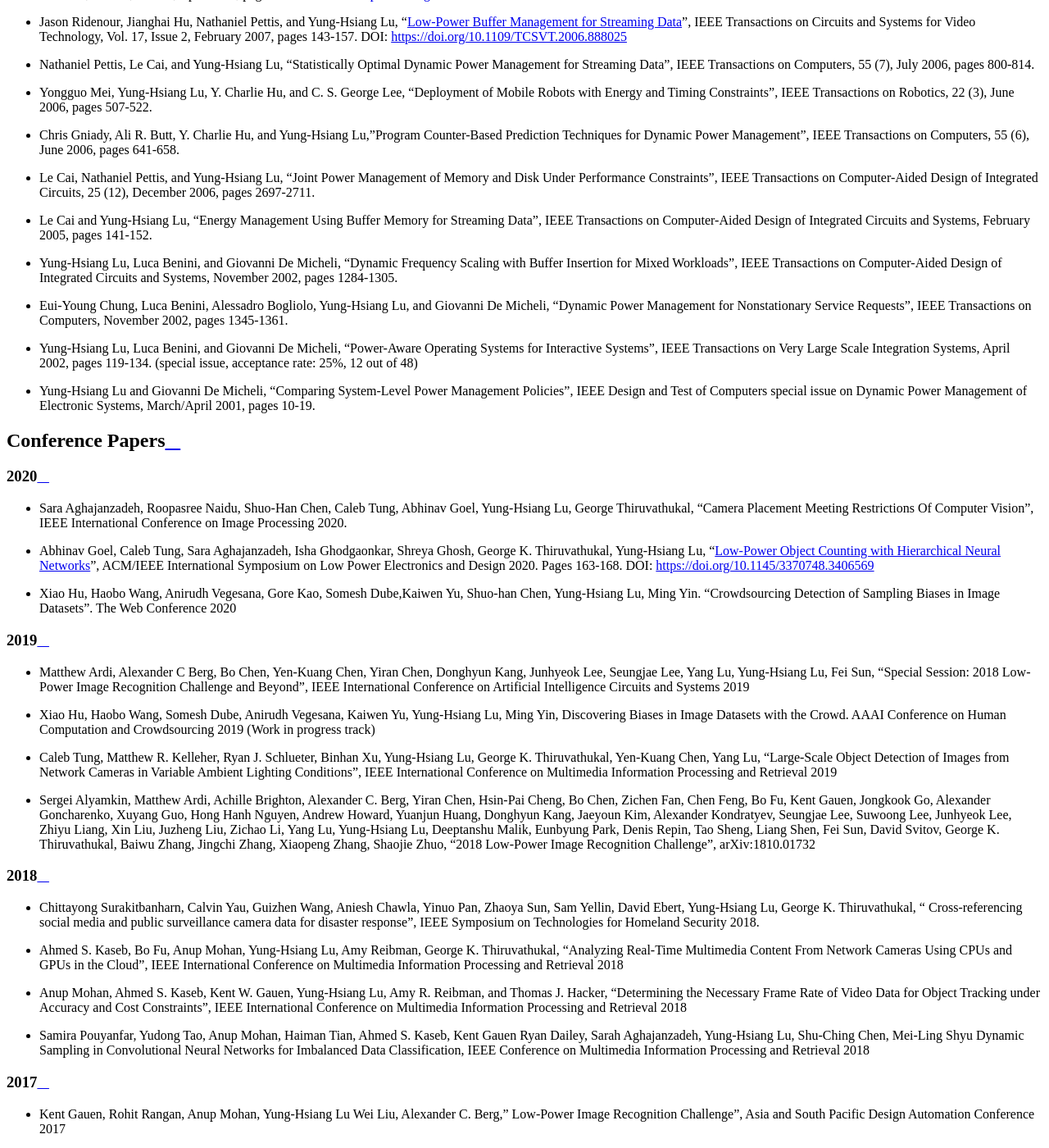
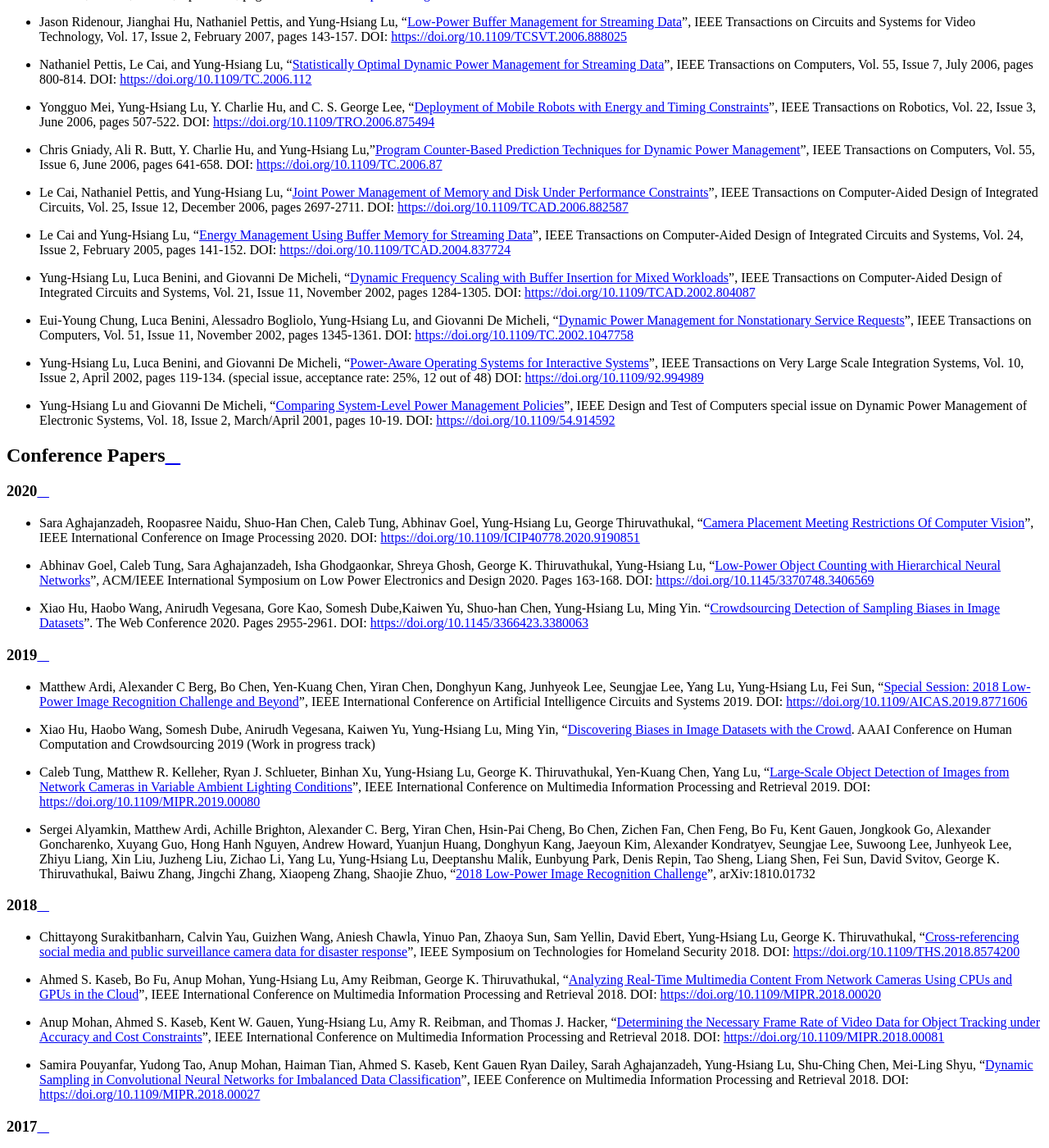
Before and after one commit to luyunghsiang/yhluweb, a Sphinx documentation site: the page built from source/publications.rst, in a window 1280 px wide and 1400 px high, scrolled down 2997 px. Shown: the whole window at 82% size. Built offline with Sphinx 7.4.7 and the Read the Docs theme 2.0.0, drawn with Linux system fonts in a browser that asks for light colours; pages that are not in the unit, such as notebooks, are missing from menus.

```diff
--- a/source/index.rst
+++ b/source/index.rst
@@ -32,6 +32,7 @@ Projects) Consortium.
    publications
    patents
    teach
+   service
 
 
 
--- a/source/publications.rst
+++ b/source/publications.rst
@@ -240,49 +240,65 @@ Journal Papers
   February 2007, pages 143-157. DOI:
   https://doi.org/10.1109/TCSVT.2006.888025
 
-- Nathaniel Pettis, Le Cai, and Yung-Hsiang Lu, "Statistically Optimal
-  Dynamic Power Management for Streaming Data", IEEE Transactions on
-  Computers, 55 (7), July 2006, pages 800-814.
-
+- Nathaniel Pettis, Le Cai, and Yung-Hsiang Lu, "`Statistically
+  Optimal Dynamic Power Management for Streaming Data
+  <https://ieeexplore.ieee.org/document/1637397>`_", IEEE Transactions
+  on Computers, Vol. 55, Issue 7, July 2006, pages 800-814.
+  DOI: https://doi.org/10.1109/TC.2006.112
 
 - Yongguo Mei, Yung-Hsiang Lu, Y. Charlie Hu, and C. S. George Lee,
-  "Deployment of Mobile Robots with Energy and Timing Constraints",
-  IEEE Transactions on Robotics, 22 (3), June 2006, pages 507-522.
-
+  "`Deployment of Mobile Robots with Energy and Timing Constraints
+  <https://ieeexplore.ieee.org/document/1638342>`_", IEEE Transactions
+  on Robotics, Vol. 22, Issue 3, June 2006, pages 507-522.  DOI:
+  https://doi.org/10.1109/TRO.2006.875494
 
 - Chris Gniady, Ali R. Butt, Y. Charlie Hu, and Yung-Hsiang
-  Lu,"Program Counter-Based Prediction Techniques for Dynamic Power
-  Management", IEEE Transactions on Computers, 55 (6), June 2006,
-  pages 641-658.
+  Lu,"`Program Counter-Based Prediction Techniques for Dynamic Power
+  Management <https://ieeexplore.ieee.org/document/1628954>`_", IEEE
+  Transactions on Computers, Vol. 55, Issue 6, June 2006, pages
+  641-658. DOI: https://doi.org/10.1109/TC.2006.87
 
-- Le Cai, Nathaniel Pettis, and Yung-Hsiang Lu, "Joint Power
-  Management of Memory and Disk Under Performance Constraints", IEEE
-  Transactions on Computer-Aided Design of Integrated Circuits, 25
-  (12), December 2006, pages 2697-2711.
+- Le Cai, Nathaniel Pettis, and Yung-Hsiang Lu, "`Joint Power
+  Management of Memory and Disk Under Performance Constraints
+  <https://ieeexplore.ieee.org/document/4014538>`_", IEEE Transactions
+  on Computer-Aided Design of Integrated Circuits, Vol. 25, Issue 12,
+  December 2006, pages 2697-2711. DOI:
+  https://doi.org/10.1109/TCAD.2006.882587
 
-- Le Cai and Yung-Hsiang Lu, "Energy Management Using Buffer Memory
-  for Streaming Data", IEEE Transactions on Computer-Aided Design of
-  Integrated Circuits and Systems, February 2005, pages 141-152.
+- Le Cai and Yung-Hsiang Lu, "`Energy Management Using Buffer Memory
+  for Streaming Data
+  <https://ieeexplore.ieee.org/document/1386373>`_", IEEE Transactions
+  on Computer-Aided Design of Integrated Circuits and Systems,
+  Vol. 24, Issue 2, February 2005, pages 141-152. DOI:
+  https://doi.org/10.1109/TCAD.2004.837724
 
-- Yung-Hsiang Lu, Luca Benini, and Giovanni De Micheli, "Dynamic
-  Frequency Scaling with Buffer Insertion for Mixed Workloads", IEEE
-  Transactions on Computer-Aided Design of Integrated Circuits and
-  Systems, November 2002, pages 1284-1305.
+- Yung-Hsiang Lu, Luca Benini, and Giovanni De Micheli, "`Dynamic
+  Frequency Scaling with Buffer Insertion for Mixed Workloads
+  <https://ieeexplore.ieee.org/document/1047048>`_", IEEE Transactions
+  on Computer-Aided Design of Integrated Circuits and Systems,
+  Vol. 21, Issue 11, November 2002, pages 1284-1305.  DOI:
+  https://doi.org/10.1109/TCAD.2002.804087
 
 - Eui-Young Chung, Luca Benini, Alessadro Bogliolo, Yung-Hsiang Lu,
-  and Giovanni De Micheli, "Dynamic Power Management for Nonstationary
-  Service Requests", IEEE Transactions on Computers, November 2002,
-  pages 1345-1361.
+  and Giovanni De Micheli, "`Dynamic Power Management for
+  Nonstationary Service Requests
+  <https://ieeexplore.ieee.org/document/1047758>`_", IEEE Transactions
+  on Computers, Vol. 51, Issue 11, November 2002, pages 1345-1361.
+  DOI: https://doi.org/10.1109/TC.2002.1047758
 
-- Yung-Hsiang Lu, Luca Benini, and Giovanni De Micheli, "Power-Aware
-  Operating Systems for Interactive Systems", IEEE Transactions on
-  Very Large Scale Integration Systems, April 2002, pages
-  119-134. (special issue, acceptance rate: 25%, 12 out of 48)
+- Yung-Hsiang Lu, Luca Benini, and Giovanni De Micheli, "`Power-Aware
+  Operating Systems for Interactive Systems
+  <https://ieeexplore.ieee.org/document/994989>`_", IEEE Transactions
+  on Very Large Scale Integration Systems, Vol. 10, Issue 2, April
+  2002, pages 119-134. (special issue, acceptance rate: 25%, 12 out
+  of 48) DOI: https://doi.org/10.1109/92.994989
 
-- Yung-Hsiang Lu and Giovanni De Micheli, "Comparing System-Level
-  Power Management Policies", IEEE Design and Test of Computers
-  special issue on Dynamic Power Management of Electronic Systems,
-  March/April 2001, pages 10-19.
+- Yung-Hsiang Lu and Giovanni De Micheli, "`Comparing System-Level
+  Power Management Policies
+  <https://ieeexplore.ieee.org/document/914592>`_", IEEE Design and
+  Test of Computers special issue on Dynamic Power Management of
+  Electronic Systems, Vol. 18, Issue 2, March/April 2001, pages 10-19.
+  DOI: https://doi.org/10.1109/54.914592
 
 
 Conference Papers
@@ -291,9 +307,11 @@ Conference Papers
 2020
 ^^^^
 - Sara Aghajanzadeh, Roopasree Naidu, Shuo-Han Chen, Caleb Tung,
-  Abhinav Goel, Yung-Hsiang Lu, George Thiruvathukal, "Camera
-  Placement Meeting Restrictions Of Computer Vision", IEEE
-  International Conference on Image Processing 2020.
+  Abhinav Goel, Yung-Hsiang Lu, George Thiruvathukal, "`Camera
+  Placement Meeting Restrictions Of Computer Vision
+  <https://ieeexplore.ieee.org/document/9190851>`_", IEEE
+  International Conference on Image Processing 2020. DOI:
+  https://doi.org/10.1109/ICIP40778.2020.9190851
 
 - Abhinav Goel, Caleb Tung, Sara Aghajanzadeh, Isha Ghodgaonkar,
   Shreya Ghosh, George K. Thiruvathukal, Yung-Hsiang Lu, "`Low-Power
@@ -303,30 +321,37 @@ Conference Papers
   Pages 163-168. DOI: https://doi.org/10.1145/3370748.3406569
 
 - Xiao Hu, Haobo Wang, Anirudh Vegesana, Gore Kao, Somesh Dube,Kaiwen
-  Yu, Shuo-han Chen, Yung-Hsiang Lu, Ming Yin. "Crowdsourcing
-  Detection of Sampling Biases in Image Datasets". The Web Conference
-  2020
+  Yu, Shuo-han Chen, Yung-Hsiang Lu, Ming Yin. "`Crowdsourcing
+  Detection of Sampling Biases in Image Datasets
+  <https://dl.acm.org/doi/fullHtml/10.1145/3366423.3380063>`_". The
+  Web Conference 2020. Pages 2955-2961.  DOI:
+  https://doi.org/10.1145/3366423.3380063
 
 
 2019
 ^^^^
 - Matthew Ardi, Alexander C Berg, Bo Chen, Yen-Kuang Chen, Yiran Chen,
   Donghyun Kang, Junhyeok Lee, Seungjae Lee, Yang Lu, Yung-Hsiang Lu,
-  Fei Sun, "Special Session: 2018 Low-Power Image Recognition
-  Challenge and Beyond", IEEE International Conference on Artificial
-  Intelligence Circuits and Systems 2019
+  Fei Sun, "`Special Session: 2018 Low-Power Image Recognition
+  Challenge and Beyond
+  <https://ieeexplore.ieee.org/document/8771606>`_", IEEE
+  International Conference on Artificial Intelligence Circuits and
+  Systems 2019. DOI: https://doi.org/10.1109/AICAS.2019.8771606
 
 - Xiao Hu, Haobo Wang, Somesh Dube, Anirudh Vegesana, Kaiwen Yu,
-  Yung-Hsiang Lu, Ming Yin, Discovering Biases in Image Datasets with
-  the Crowd. AAAI Conference on Human Computation and Crowdsourcing
-  2019 (Work in progress track)
+  Yung-Hsiang Lu, Ming Yin, "`Discovering Biases in Image Datasets
+  with the Crowd
+  <https://www.humancomputation.com/2019/papers.html#wip>`_. AAAI
+  Conference on Human Computation and Crowdsourcing 2019 (Work in
+  progress track)
 
 - Caleb Tung, Matthew R. Kelleher, Ryan J. Schlueter, Binhan Xu,
   Yung-Hsiang Lu, George K. Thiruvathukal, Yen-Kuang Chen, Yang Lu,
-  "Large-Scale Object Detection of Images from Network Cameras in
-  Variable Ambient Lighting Conditions", IEEE International Conference
-  on Multimedia Information Processing and Retrieval 2019
-
+  "`Large-Scale Object Detection of Images from Network Cameras in
+  Variable Ambient Lighting Conditions
+  <https://ieeexplore.ieee.org/document/8695375>`_", IEEE
+  International Conference on Multimedia Information Processing and
+  Retrieval 2019. DOI: https://doi.org/10.1109/MIPR.2019.00080
 
 - Sergei Alyamkin, Matthew Ardi, Achille Brighton, Alexander C. Berg,
   Yiran Chen, Hsin-Pai Cheng, Bo Chen, Zichen Fan, Chen Feng, Bo Fu,
@@ -336,8 +361,9 @@ Conference Papers
   Zhiyu Liang, Xin Liu, Juzheng Liu, Zichao Li, Yang Lu, Yung-Hsiang
   Lu, Deeptanshu Malik, Eunbyung Park, Denis Repin, Tao Sheng, Liang
   Shen, Fei Sun, David Svitov, George K. Thiruvathukal, Baiwu Zhang,
-  Jingchi Zhang, Xiaopeng Zhang, Shaojie Zhuo, "2018 Low-Power Image
-  Recognition Challenge", arXiv:1810.01732
+  Jingchi Zhang, Xiaopeng Zhang, Shaojie Zhuo, "`2018 Low-Power Image
+  Recognition Challenge <https://arxiv.org/abs/1810.01732>`_",
+  arXiv:1810.01732
 
 
 2018
@@ -345,30 +371,33 @@ Conference Papers
 
 - Chittayong Surakitbanharn, Calvin Yau, Guizhen Wang, Aniesh Chawla,
   Yinuo Pan, Zhaoya Sun, Sam Yellin, David Ebert, Yung-Hsiang Lu,
-  George K. Thiruvathukal, " Cross-referencing social media and public
-  surveillance camera data for disaster response", IEEE Symposium on
-  Technologies for Homeland Security 2018.
+  George K. Thiruvathukal, "`Cross-referencing social media and public
+  surveillance camera data for disaster response
+  <https://ieeexplore.ieee.org/document/8574200>`_", IEEE Symposium on
+  Technologies for Homeland Security 2018. DOI:
+  https://doi.org/10.1109/THS.2018.8574200
 
 - Ahmed S. Kaseb, Bo Fu, Anup Mohan, Yung-Hsiang Lu, Amy Reibman,
-  George K. Thiruvathukal, "Analyzing Real-Time Multimedia Content
-  From Network Cameras Using CPUs and GPUs in the Cloud", IEEE
+  George K. Thiruvathukal, "`Analyzing Real-Time Multimedia Content
+  From Network Cameras Using CPUs and GPUs in the Cloud
+  <https://ieeexplore.ieee.org/document/8396976>`_", IEEE
   International Conference on Multimedia Information Processing and
-  Retrieval 2018
+  Retrieval 2018. DOI: https://doi.org/10.1109/MIPR.2018.00020
 
 - Anup Mohan, Ahmed S. Kaseb, Kent W. Gauen, Yung-Hsiang Lu,
-  Amy R. Reibman, and Thomas J. Hacker, "Determining the Necessary
+  Amy R. Reibman, and Thomas J. Hacker, "`Determining the Necessary
   Frame Rate of Video Data for Object Tracking under Accuracy and Cost
-  Constraints", IEEE International Conference on Multimedia
-  Information Processing and Retrieval 2018
+  Constraints <https://ieeexplore.ieee.org/document/8397037>`_", IEEE
+  International Conference on Multimedia Information Processing and
+  Retrieval 2018. DOI: https://doi.org/10.1109/MIPR.2018.00081
 
 - Samira Pouyanfar, Yudong Tao, Anup Mohan, Haiman Tian,
   Ahmed S. Kaseb, Kent Gauen Ryan Dailey, Sarah Aghajanzadeh,
-  Yung-Hsiang Lu, Shu-Ching Chen, Mei-Ling Shyu Dynamic Sampling in
-  Convolutional Neural Networks for Imbalanced Data Classification,
-  IEEE Conference on Multimedia Information Processing and Retrieval
-  2018
-
-
+  Yung-Hsiang Lu, Shu-Ching Chen, Mei-Ling Shyu, "`Dynamic Sampling in
+  Convolutional Neural Networks for Imbalanced Data Classification
+  <https://ieeexplore.ieee.org/document/8396983>`_", IEEE Conference on
+  Multimedia Information Processing and Retrieval 2018.
+  DOI: https://doi.org/10.1109/MIPR.2018.00027
 
 2017
 ^^^^
```
